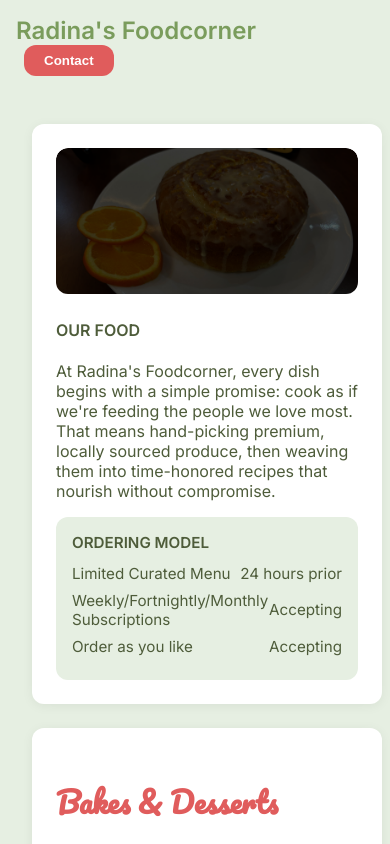
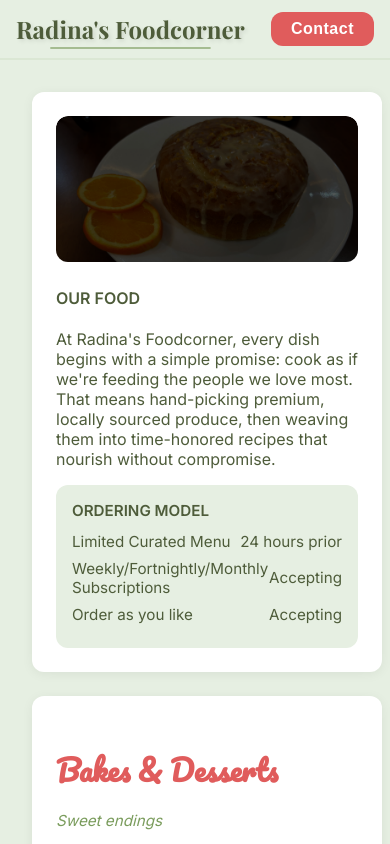
Before and after one commit to priyaaank/radinasfoodcorner, a React (Create React App) app: page / in a window 390 px wide. Shown: the top 844 px of the page. Built offline with nearby package versions, Linux system fonts and the light colour scheme.

Commit message:
Added a button to be contacted

```diff
--- a/public/index.html
+++ b/public/index.html
@@ -5,7 +5,7 @@
     <link rel="icon" href="%PUBLIC_URL%/favicon.ico" />
     <meta name="viewport" content="width=device-width, initial-scale=1" />
     <title>Radina's Foodcorner</title>
-    <link href="https://fonts.googleapis.com/css2?family=Inter:wght@400;600&family=Pacifico&display=swap" rel="stylesheet">
+    <link href="https://fonts.googleapis.com/css2?family=Inter:wght@400;600&family=Pacifico&family=Playfair+Display:wght@400;600;700&display=swap" rel="stylesheet">
   </head>
   <body>
     <div id="root"></div>
--- a/src/App.css
+++ b/src/App.css
@@ -31,11 +31,30 @@
     background: var(--primary-bg);
   }
 
+  .header {
+    border-bottom: 2px solid rgba(122, 156, 92, 0.1);
+  }
+
   .header h1 {
-    font-size: 1.5rem;
-    font-weight: bold;
-    color: var(--accent-green);
+    font-family: 'Playfair Display', serif;
+    font-size: 2.4rem;
+    font-weight: 700;
+    color: var(--accent-dark);
     margin: 0;
+    text-shadow: 2px 2px 4px rgba(0, 0, 0, 0.1);
+    position: relative;
+  }
+
+  .header h1::after {
+    content: '';
+    position: absolute;
+    bottom: -4px;
+    left: 0;
+    width: 100%;
+    height: 2px;
+    background: var(--accent-green);
+    transform: scaleX(0.7);
+    opacity: 0.6;
   }
 
   .nav {
@@ -56,18 +75,22 @@
     color: #fff;
     border: none;
     border-radius: var(--border-radius);
-    padding: 8px 20px;
+    padding: 12px 28px;
+    font-size: 1.1rem;
     font-weight: 600;
     cursor: pointer;
     margin-left: 8px;
-    transition: background 0.2s;
+    transition: all 0.2s ease;
     height: fit-content;
     display: inline-flex;
     align-items: center;
+    letter-spacing: 0.5px;
   }
 
   .button:hover, .order-btn:hover, .reserve-btn:hover {
     background: var(--button-hover);
+    transform: translateY(-1px);
+    box-shadow: 0 2px 8px rgba(224, 92, 92, 0.2);
   }
 
   .card {
@@ -264,9 +287,39 @@
     .main-content {
       flex-direction: column;
     }
-    .header, .footer {
-      flex-direction: column;
-      align-items: flex-start;
-      padding: 16px;
+
+    .header {
+      flex-direction: row !important;
+      padding: 16px 24px;
+      align-items: center;
+      justify-content: space-between;
+    }
+
+    .header h1 {
+      font-size: 1.8rem;
+    }
+
+    .nav {
+      margin: 0;
+    }
+
+    .order-btn {
+      margin: 0;
+      padding: 10px 24px;
     }
   }
+
+  @media (max-width: 480px) {
+    .header h1 {
+      font-size: 1.5rem;
+    }
+
+    .header {
+      padding: 12px 16px;
+    }
+
+    .order-btn {
+      padding: 8px 20px;
+      font-size: 1rem;
+    }
+  }
```
